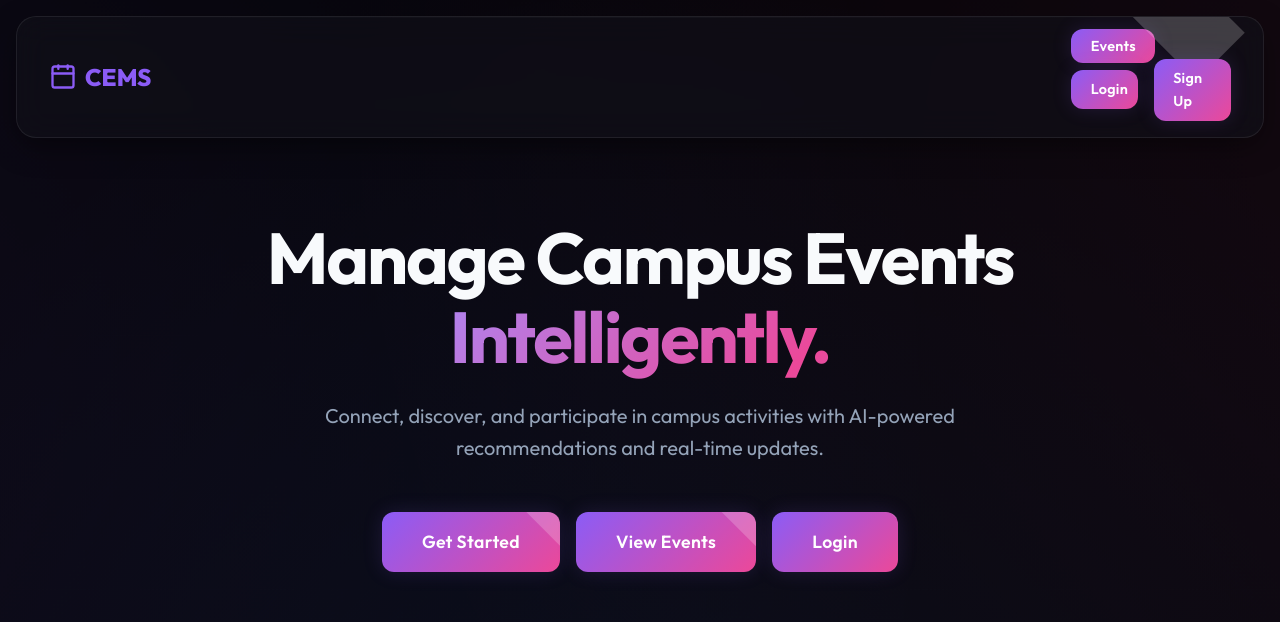
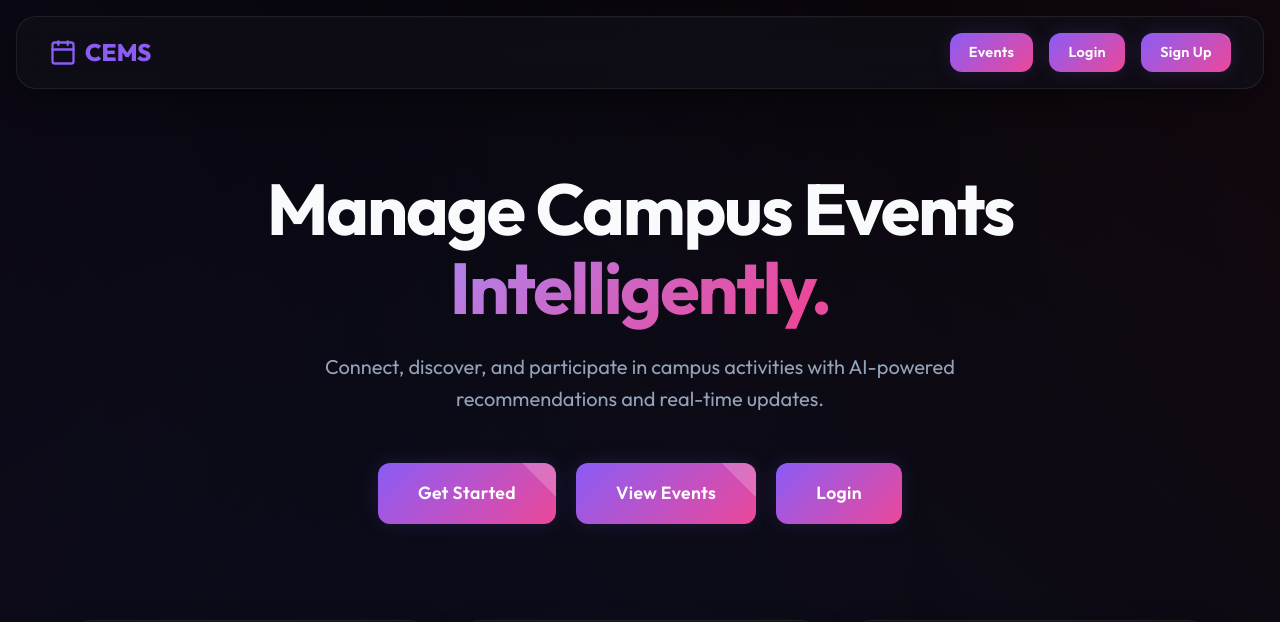
Before and after one commit to Sashtika223/cems, a React (Vite) app in the folder client/: page / in a window 1280 px wide. Shown: the top 622 px of the page. Built offline with nearby package versions, Linux system fonts and the light colour scheme; no server answers.

Commit message:
Fix: Header alignment and authentication errors on Vercel

```diff
--- a/client/src/App.jsx
+++ b/client/src/App.jsx
@@ -28,7 +28,7 @@ const App = () => {
             <Router>
                 <div style={{ minHeight: '100vh', paddingBottom: '2rem' }}>
                     <Navbar />
-                    <div style={{ padding: '0 2rem' }}>
+                    <div className="page-responsive" style={{ padding: '0 2rem' }}>
                         <Routes>
                             <Route path="/" element={<Landing />} />
                             <Route path="/login" element={<Login />} />
--- a/client/src/components/Navbar.jsx
+++ b/client/src/components/Navbar.jsx
@@ -14,23 +14,16 @@ const Navbar = () => {
     };
 
     return (
-        <nav className="glass-card nav-responsive" style={{ margin: '1rem', padding: '1rem 2rem', display: 'flex', justifyContent: 'space-between', alignItems: 'center', position: 'sticky', top: '1rem', zIndex: 1000 }}>
-            <div style={{ display: 'flex', alignItems: 'center', justifyContent: 'space-between', width: '100%' }}>
+        <nav className="glass-card" style={{ margin: '1rem', padding: '1rem 2rem', display: 'flex', justifyContent: 'space-between', alignItems: 'center', position: 'sticky', top: '1rem', zIndex: 1000 }}>
+            <div style={{ display: 'flex', alignItems: 'center' }}>
                 <Link to="/" style={{ display: 'flex', alignItems: 'center', gap: '0.5rem', fontWeight: 800, fontSize: '1.5rem', color: 'var(--primary)' }}>
                     <Calendar size={28} />
-                    <span>CEMS</span>
+                    <span className="desktop-only">CEMS</span>
                 </Link>
-                <button
-                    className="mobile-menu-btn"
-                    onClick={() => setMobileOpen(!mobileOpen)}
-                    style={{ background: 'transparent', color: 'var(--text-light)', display: 'none', padding: '0.25rem' }}
-                >
-                    {mobileOpen ? <X size={24} /> : <Menu size={24} />}
-                </button>
             </div>
 
-            <div className="nav-links" style={{ display: mobileOpen ? 'flex' : '', alignItems: 'center', gap: '1rem' }}>
-                <Link to="/events" className="btn-primary" style={{ padding: '0.5rem 1.2rem', fontSize: '0.9rem' }}>Events</Link>
+            <div className="nav-links" style={{ display: 'flex', alignItems: 'center', gap: '1rem' }}>
+                <Link to="/events" className="btn-primary" style={{ padding: '0.5rem 1.2rem', fontSize: '0.9rem', whiteSpace: 'nowrap' }}>Events</Link>
                 {user ? (
                     <>
                         {user.role === 'admin' ? (
@@ -51,17 +44,35 @@ const Navbar = () => {
                     </>
                 ) : (
                     <div style={{ display: 'flex', gap: '1rem', alignItems: 'center' }}>
-                        <Link to="/login" className="btn-primary" style={{ padding: '0.5rem 1.2rem', fontSize: '0.9rem' }}>Login</Link>
-                        <Link to="/register" className="btn-primary" style={{ padding: '0.5rem 1.2rem', fontSize: '0.9rem' }}>Sign Up</Link>
+                        <Link to="/login" className="btn-primary" style={{ padding: '0.5rem 1.2rem', fontSize: '0.9rem', whiteSpace: 'nowrap' }}>Login</Link>
+                        <Link to="/register" className="btn-primary" style={{ padding: '0.5rem 1.2rem', fontSize: '0.9rem', whiteSpace: 'nowrap' }}>Sign Up</Link>
                     </div>
                 )}
             </div>
+
+            <button
+                className="mobile-menu-btn"
+                onClick={() => setMobileOpen(!mobileOpen)}
+                style={{ background: 'transparent', color: 'var(--text-light)', display: 'none', padding: '0.25rem' }}
+            >
+                {mobileOpen ? <X size={24} /> : <Menu size={24} />}
+            </button>
 
             <style>{`
                 @media (max-width: 768px) {
                     .mobile-menu-btn { display: block !important; }
                     .nav-links {
                         display: ${mobileOpen ? 'flex' : 'none'} !important;
+                        position: ${mobileOpen ? 'absolute' : 'static'};
+                        top: 100%;
+                        left: 0;
+                        right: 0;
+                        background: var(--glass);
+                        backdrop-filter: blur(16px);
+                        padding: 1rem;
+                        border-radius: 0 0 1.25rem 1.25rem;
+                        border: 1px solid var(--border-dark);
+                        border-top: none;
                         flex-direction: column !important;
                         width: 100%;
                         gap: 0.75rem !important;
--- a/client/src/index.css
+++ b/client/src/index.css
@@ -138,6 +138,7 @@ input:focus, select:focus, textarea:focus {
   box-shadow: var(--shadow-glow);
   position: relative;
   overflow: hidden;
+  white-space: nowrap;
 }
 
 .btn-primary::after {
--- a/client/src/pages/Landing.jsx
+++ b/client/src/pages/Landing.jsx
@@ -30,11 +30,11 @@ const Landing = () => {
                     animate={{ opacity: 1, scale: 1 }}
                     transition={{ delay: 0.4 }}
                     className="hero-buttons"
-                    style={{ display: 'flex', gap: '1rem', justifyContent: 'center', flexWrap: 'wrap' }}
+                    style={{ display: 'flex', gap: '1.25rem', justifyContent: 'center', flexWrap: 'wrap' }}
                 >
-                    <Link to="/register" className="btn-primary" style={{ fontSize: '1.1rem', padding: '1rem 2.5rem' }}>Get Started</Link>
-                    <Link to="/events" className="btn-primary" style={{ fontSize: '1.1rem', padding: '1rem 2.5rem' }}>View Events</Link>
-                    <Link to="/login" className="btn-primary" style={{ fontSize: '1.1rem', padding: '1rem 2.5rem' }}>Login</Link>
+                    <Link to="/register" className="btn-primary" style={{ fontSize: '1.1rem', padding: '1rem 2.5rem', whiteSpace: 'nowrap' }}>Get Started</Link>
+                    <Link to="/events" className="btn-primary" style={{ fontSize: '1.1rem', padding: '1rem 2.5rem', whiteSpace: 'nowrap' }}>View Events</Link>
+                    <Link to="/login" className="btn-primary" style={{ fontSize: '1.1rem', padding: '1rem 2.5rem', whiteSpace: 'nowrap' }}>Login</Link>
                 </motion.div>
             </header>
 
--- a/client/src/pages/Login.jsx
+++ b/client/src/pages/Login.jsx
@@ -1,6 +1,6 @@
 import React, { useState } from 'react';
 import { useNavigate, Link } from 'react-router-dom';
-import axios from 'axios';
+import api from '../services/api';
 import { useAuth } from '../context/AuthContext';
 import { toast } from 'react-hot-toast';
 import { motion } from 'framer-motion';
@@ -14,7 +14,7 @@ const Login = () => {
     const handleSubmit = async (e) => {
         e.preventDefault();
         try {
-            const res = await axios.post('http://localhost:5000/api/auth/login', { email, password });
+            const res = await api.post('/auth/login', { email, password });
             login(res.data.user, res.data.token);
             toast.success('Welcome back!');
             navigate(res.data.user.role === 'admin' ? '/admin' : '/dashboard');
--- a/client/src/pages/Register.jsx
+++ b/client/src/pages/Register.jsx
@@ -1,6 +1,6 @@
 import React, { useState } from 'react';
 import { useNavigate, Link } from 'react-router-dom';
-import axios from 'axios';
+import api from '../services/api';
 import { toast } from 'react-hot-toast';
 import { motion } from 'framer-motion';
 
@@ -11,7 +11,7 @@ const Register = () => {
     const handleSubmit = async (e) => {
         e.preventDefault();
         try {
-            await axios.post('http://localhost:5000/api/auth/register', formData);
+            await api.post('/auth/register', formData);
             toast.success('Registration successful! Please login.');
             navigate('/login');
         } catch (err) {
--- a/client/src/services/api.js
+++ b/client/src/services/api.js
@@ -1,7 +1,7 @@
 import axios from 'axios';
 
 const api = axios.create({
-    baseURL: import.meta.env.VITE_API_URL || 'http://localhost:5000/api'
+    baseURL: import.meta.env.VITE_API_URL || (import.meta.env.PROD ? '/api' : 'http://localhost:5000/api')
 });
 
 api.interceptors.request.use((config) => {
```
